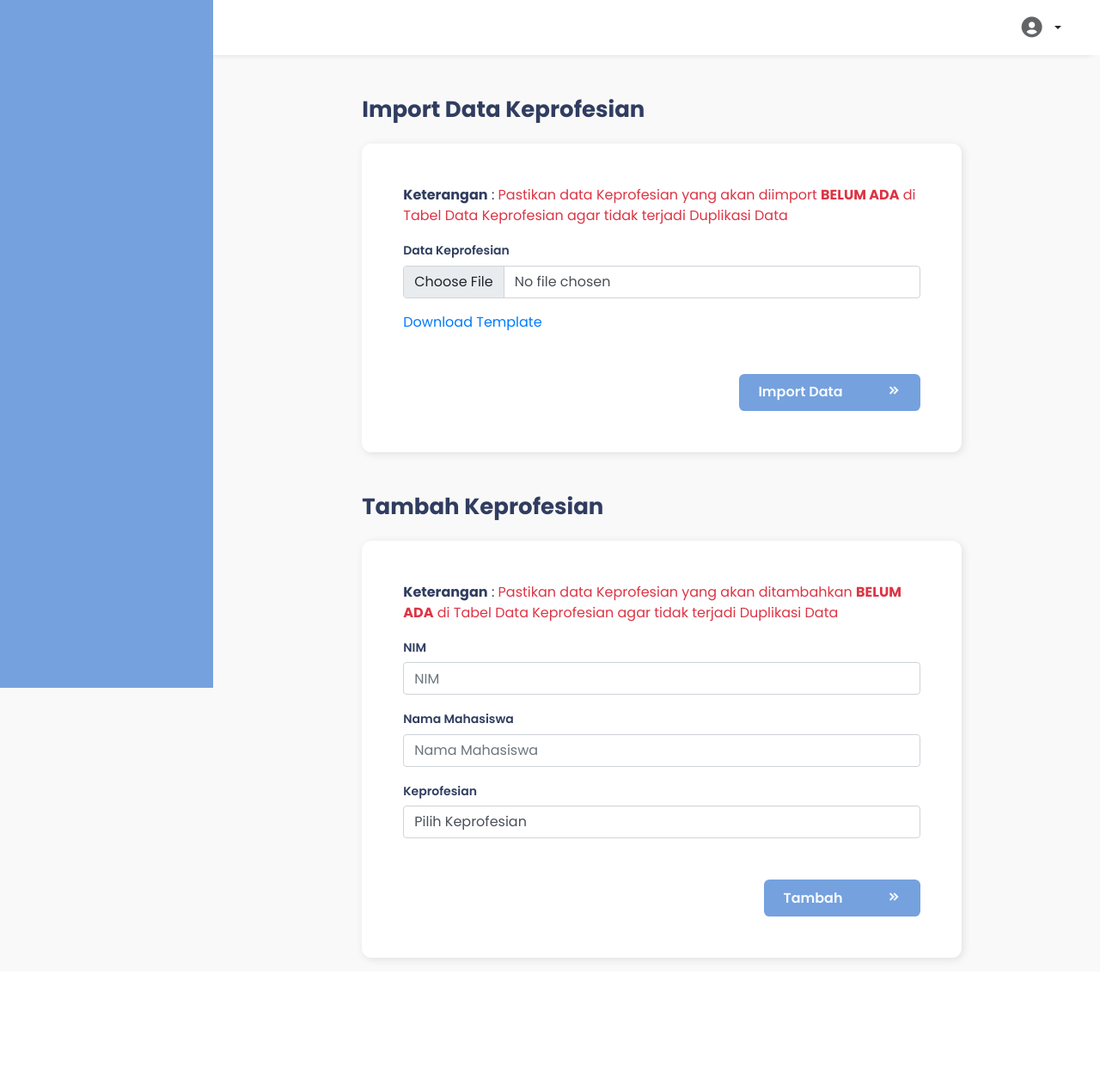
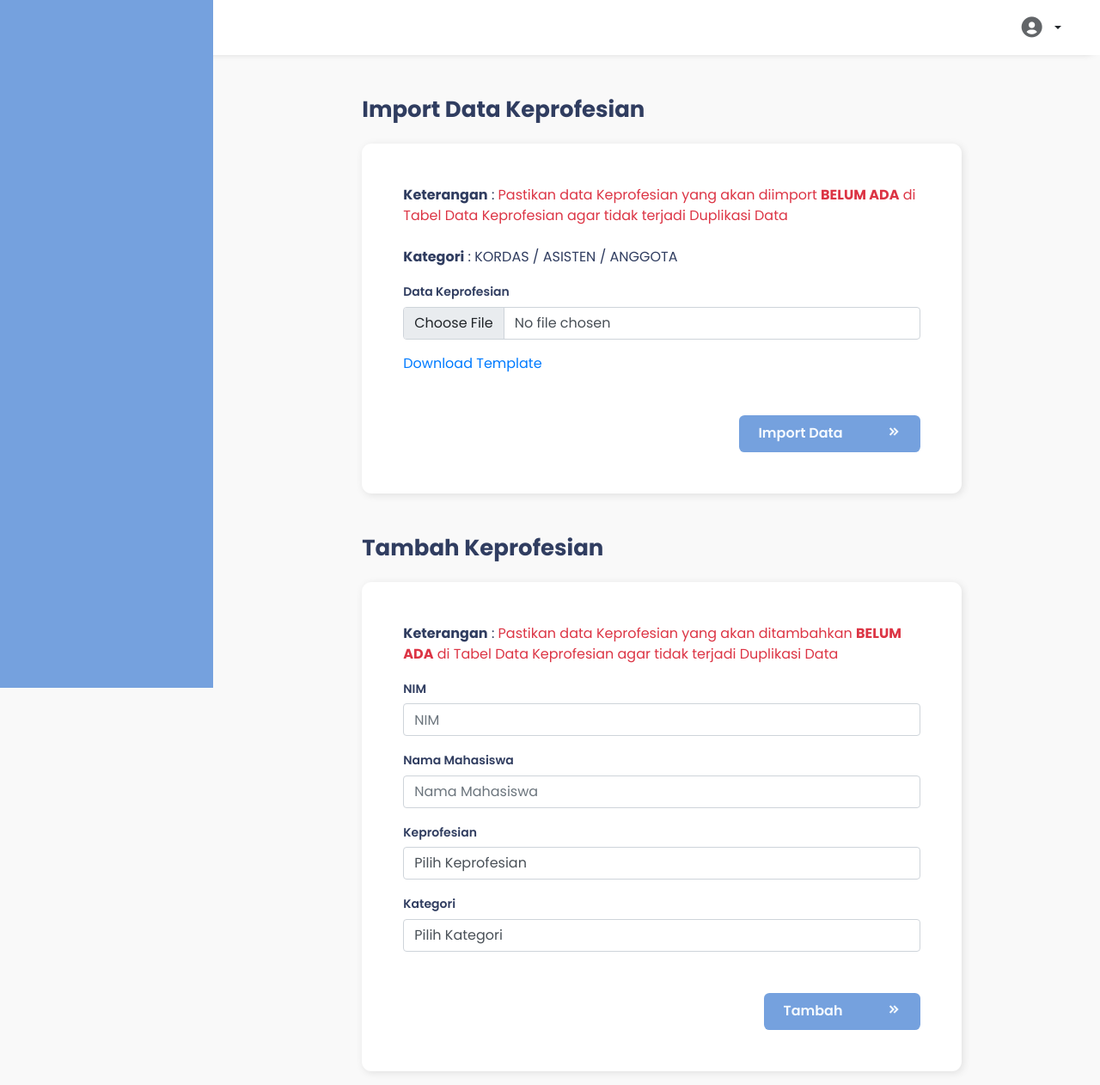
Before and after one commit to ilhamnyto/pipe, a Django app: template templates/tambahkeprof.html in a window 1280 px wide. Shown: the whole page at 86% size. Before the commit the page ends 1119 px from the top, so only its background shows below. Run offline with Django 3.2, Linux system fonts and the light colour scheme; the template is opened without the code that fills it, so the values that code supplies are empty; parts of the project's set-up code (start-up, migrations or seed data) failed here and were passed over; some libraries are stand-ins or nearby versions.

Commit message:
update keprof

```diff
--- a/pipeapp/masterdata.py
+++ b/pipeapp/masterdata.py
@@ -60,7 +60,7 @@ def insertData(request):
       peminatan.save()
       return redirect('datapeminatan')
     elif request.POST['data'] == 'KEPROF':
-      keprof = Keprof(nim=request.POST['nim'], name=request.POST['name'], keprof=request.POST['keprofesian'])
+      keprof = Keprof(nim=request.POST['nim'], name=request.POST['name'], keprof=request.POST['keprofesian'], kategori=request.POST['kategori'])
       keprof.save()
       return redirect('datakeprof')
 
@@ -109,6 +109,7 @@ def updateData(request):
       keprof.nim = request.POST['nim']
       keprof.name = request.POST['name']
       keprof.keprof = request.POST['keprofesian']
+      keprof.kategori = request.POST['kategori']
       keprof.save()
       return redirect('datakeprof')
 
--- a/templates/admin/datakeprof.html
+++ b/templates/admin/datakeprof.html
@@ -31,6 +31,7 @@
                   <th>NIM</th>
                   <th>Nama</th>
                   <th>Keprofesian</th>
+                  <th>Kategori</th>
                   <th>Action</th>
                 </tr>
               </thead>
@@ -41,6 +42,7 @@
                   <td>{{keprof.nim}}</td>
                   <td>{{keprof.name}}</td>
                   <td>{{keprof.keprof}}</td>
+                  <td>{{keprof.kategori}}</td>
                   <td class="d-flex align-items-center">
                    <form action="/api/delete-data" method="POST">
                       {% csrf_token %}
--- a/templates/admin/tambahkeprof.html
+++ b/templates/admin/tambahkeprof.html
@@ -49,6 +49,19 @@
               </select>
             </div>
 
+            <div class="form-group">
+              <label for="keprofesian">Kategori</label>
+              <select
+               name="kategori"
+               class="form-control"
+               required>
+              <option value="{{keprof.kategori}}">SAAT INI : {{keprof.kategori}}</option>
+              <option value="KORDAS">KORDAS</option>
+              <option value="ASISTEN">ASISTEN</option>
+              <option value="ANGGOTA">ANGGOTA</option>
+              </select>
+            </div>
+
             <button
               type="submit"
               class="submit-button mt-5"
@@ -85,6 +98,8 @@
 
           <div class="form-group">
            <span><b>Keterangan</b> : </span><span class="text-danger">Pastikan data Keprofesian yang akan diimport <b>BELUM ADA</b> di Tabel Data Keprofesian agar tidak terjadi Duplikasi Data</span>
+           <br><br>
+           <span><b>Kategori</b> : KORDAS / ASISTEN / ANGGOTA</span>
           </div>
 
             {% csrf_token %}
@@ -166,6 +181,19 @@
               </select>
             </div>
 
+            <div class="form-group">
+              <label for="keprofesian">Kategori</label>
+              <select
+               name="kategori"
+               class="form-control"
+               required>
+              <option value="">Pilih Kategori</option>
+              <option value="KORDAS">KORDAS</option>
+              <option value="ASISTEN">ASISTEN</option>
+              <option value="ANGGOTA">ANGGOTA</option>
+              </select>
+            </div>
+
             <button
               type="submit"
               class="submit-button mt-5"
--- a/templates/mahasiswa/pindah.html
+++ b/templates/mahasiswa/pindah.html
@@ -77,6 +77,7 @@
               <i class="bx bxs-chevrons-right"></i>
             </button>
             {% elif tukar %}
+            {% elif tukar.0.status == 'Disetujui'%}
             <button
               type="submit"
               class="submit-button danger"
```
Also changed, not shown: pipeapp/seleksi.py (+12 -12 lines), templates/admin/tambahmahasiswa.html (+9 -2 lines), 1 other file.
